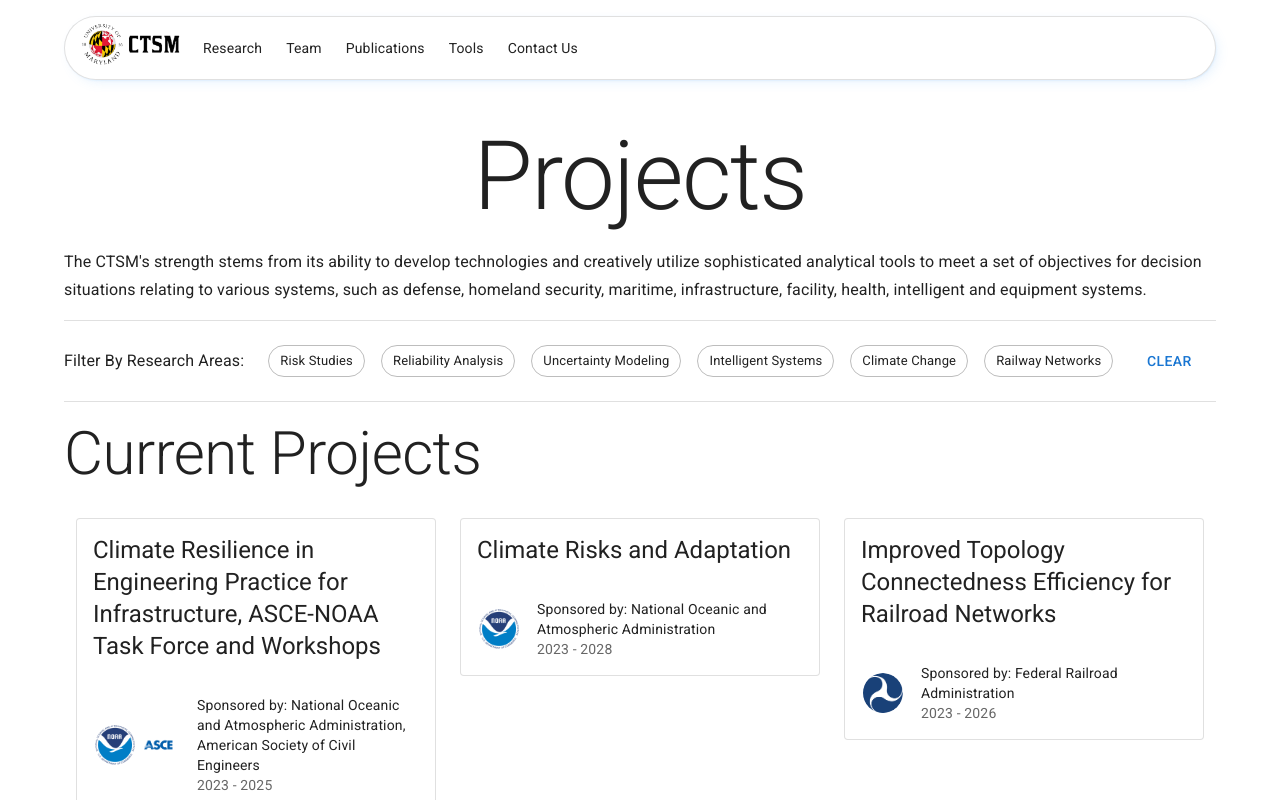
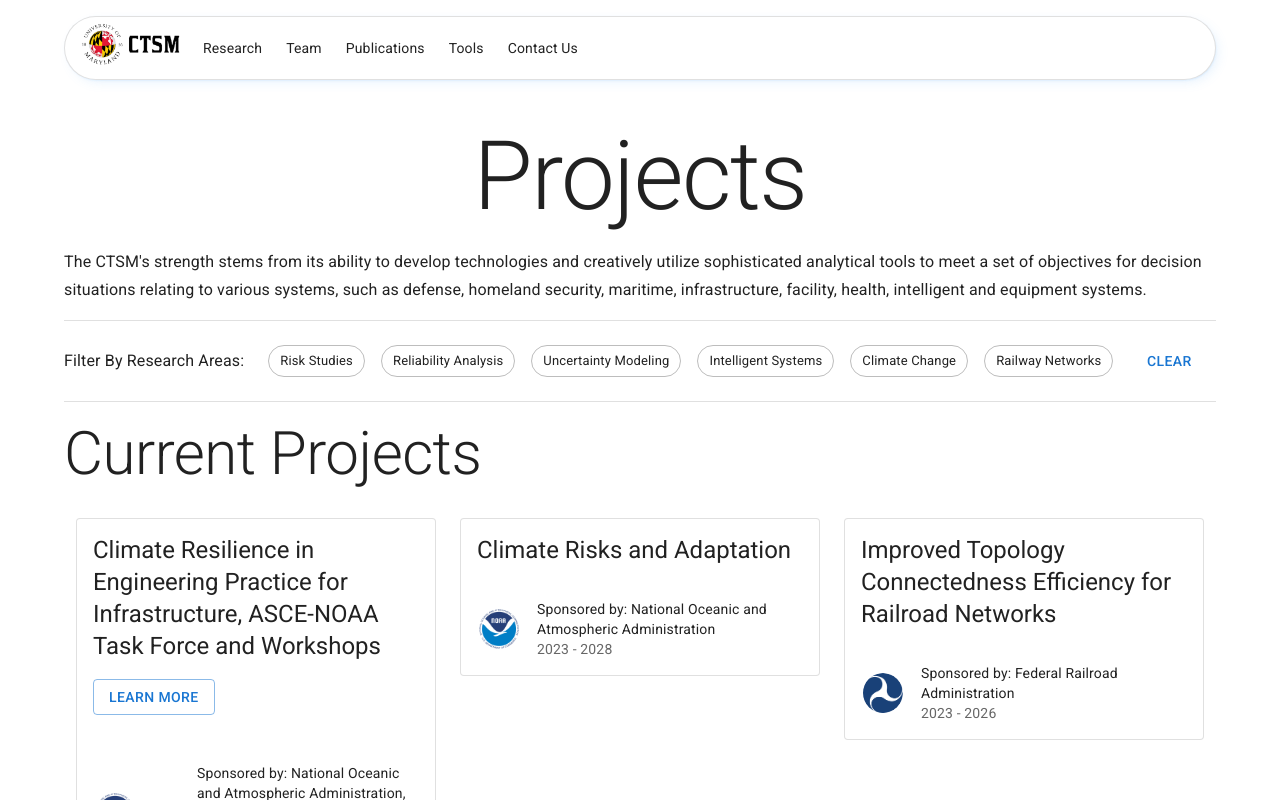
Before and after one commit to UMD-CTSM/ctsm-website, a React (Create React App) app: page /research in a window 1280 px wide. Shown: the top 800 px of the page. Built offline with nearby package versions, Linux system fonts and the light colour scheme.

Commit message:
Added button to project page

```diff
--- a/src/projects/ProjectsPage.tsx
+++ b/src/projects/ProjectsPage.tsx
@@ -6,13 +6,16 @@ import ProjectModel, { ProjectPageModel, ProjectUrlModel, sponsorLogoDisp } from
 import researchAreas, {researchAreasList} from "./researchAreaList";
 import React, { useEffect, useState } from "react";
 import ResearchAreaModel from "./ResearchAreaModel";
+import { Link } from "react-router-dom";
 
 
 export const ProjectCard = ( {project, sx} :{project:ProjectModel, sx?: any} ) => {
-
-  const ProjectCardContent = () => <React.Fragment>
+  return <Card>
     <CardContent>
       <Typography variant='h5' component='h3'>{project.name}</Typography>
+    {(project instanceof ProjectUrlModel || project instanceof ProjectPageModel)?
+    <Button variant='outlined' sx={{my:2}} href={(project instanceof ProjectUrlModel)?project.url:
+      (project instanceof ProjectPageModel)?project.id:undefined}>Learn More</Button>:''}
     </CardContent>
     <CardHeader
       avatar={
@@ -21,14 +24,6 @@ export const ProjectCard = ( {project, sx} :{project:ProjectModel, sx?: any} ) =
       title={`Sponsored by: ${project.sponsors.map(s => s.name).join(', ')}`}
       subheader={project.yearDisp()}
     />
-  </React.Fragment>;
-  return <Card>
-    {(project instanceof ProjectUrlModel || project instanceof ProjectPageModel)?<CardActionArea
-      sx={sx} {...{href:
-        (project instanceof ProjectUrlModel)?project.url:
-        (project instanceof ProjectPageModel)?project.id:undefined}}>
-      <ProjectCardContent/>
-    </CardActionArea>:<ProjectCardContent/>}
   </Card>;
 }
 
--- a/src/projects/projectPages/crepi2.tsx
+++ b/src/projects/projectPages/crepi2.tsx
@@ -3,6 +3,9 @@ import YouTubeIcon from '@mui/icons-material/YouTube';
 
 export default function Crepi2Description () {
   return <Stack spacing={2} alignItems='center'>
+  <Button variant='contained' color="error" sx={{m:5, px: 5, py: 2}} href='https://www.youtube.com/playlist?list=PLKTTDX0F3fMBBFr2hH42zuX7t_fPcsEiG' startIcon={<YouTubeIcon/>}>
+  Visit the Youtube Channel
+  </Button>
     <Typography variant='body1' >
       <Box sx={{float: 'left'}} width={{xs: '100%', sm: '300px'}} p={4}>
         <img src='/images/projects/crepi2/ASCE-NOAA-UMD-Logos.png' width='100%' />
@@ -20,7 +23,7 @@ export default function Crepi2Description () {
       help the nation account for climate change in future infrastructure design and construction.
     </Typography>
     <Box>
-      <Button variant='contained' sx={{m:5, px: 5, py: 2}} href='https://www.asce.org/initiatives/asce-noaa-taskforce'>
+      <Button variant='outlined' sx={{m:5, px: 5, py: 2}} href='https://www.asce.org/initiatives/asce-noaa-taskforce'>
       More info on ASCE-NOAA Task Force
       </Button>
       <Button variant='contained' color="error" sx={{m:5, px: 5, py: 2}} href='https://www.youtube.com/playlist?list=PLKTTDX0F3fMBBFr2hH42zuX7t_fPcsEiG' startIcon={<YouTubeIcon/>}>
```
